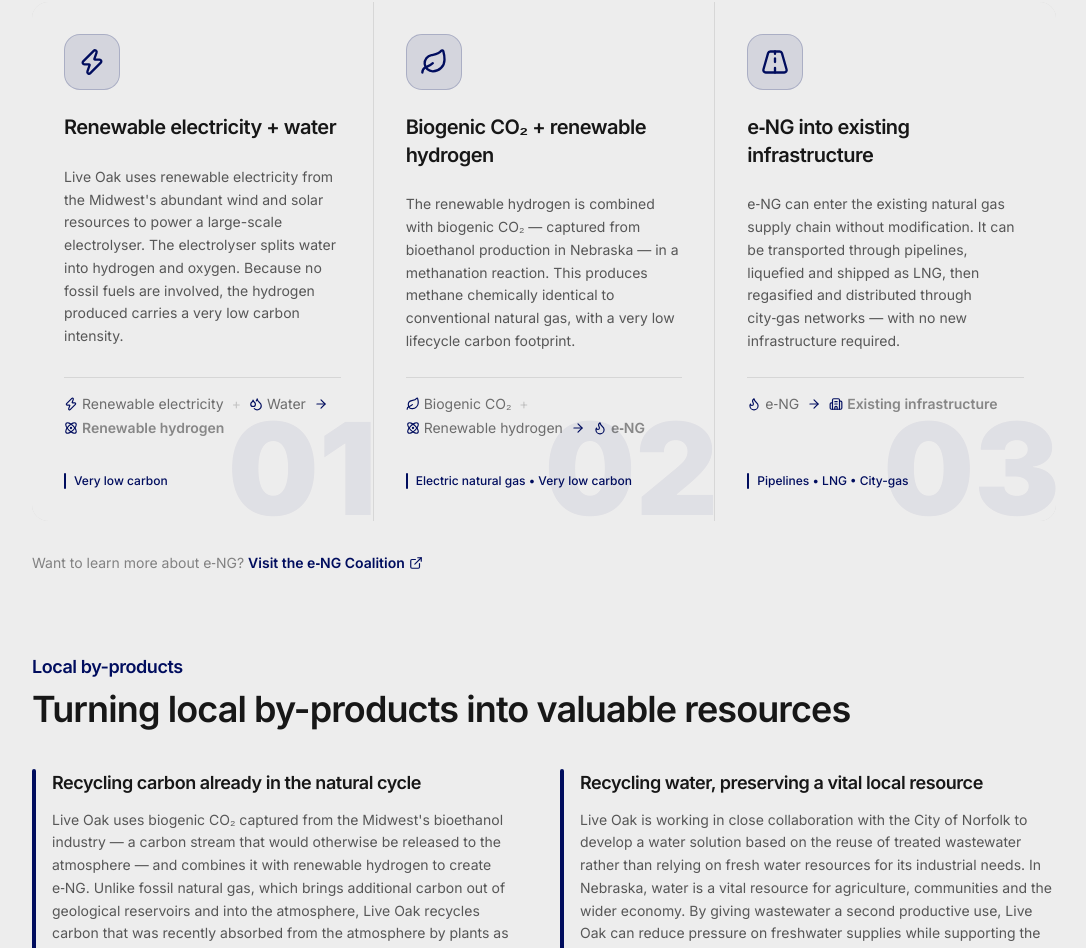
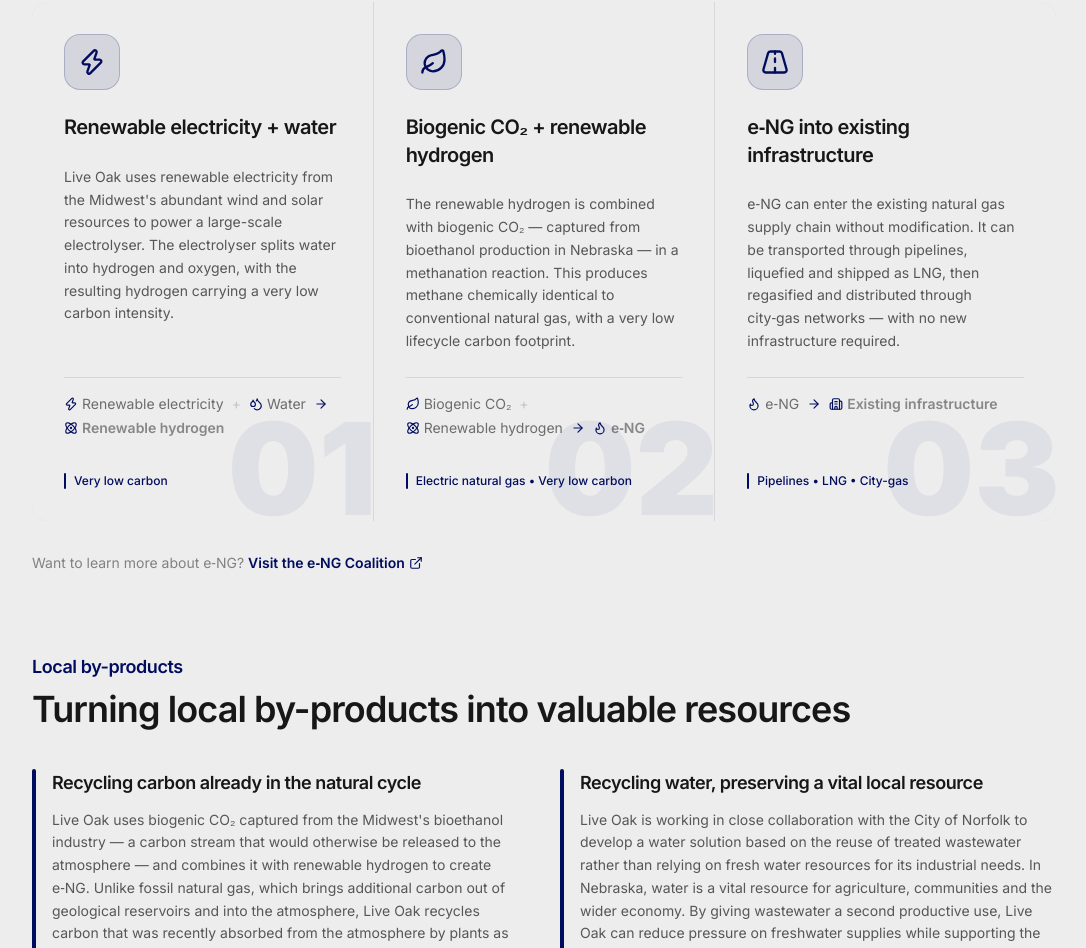
Before and after one commit to thecarpetjasp/liveoak-frontend, a Next.js app: page / in a window 1280 px wide. Shown: the part 4182-5130 px from the top of the page, without its empty margins (96-1182 px from the left). Built offline with nearby package versions, Linux system fonts and the light colour scheme.

Commit message:
Changed text on the first step of the eng process section.

```diff
--- a/app/(home)/(eng-process)/EngProcessV3.tsx
+++ b/app/(home)/(eng-process)/EngProcessV3.tsx
@@ -39,7 +39,7 @@
     Icon: Zap,
     title: "Renewable electricity + water",
     description:
-      "Live Oak uses renewable electricity from the Midwest's abundant wind and solar resources to power a large-scale electrolyser. The electrolyser splits water into hydrogen and oxygen. Because no fossil fuels are involved, the hydrogen produced carries a very low carbon intensity.",
+      "Live Oak uses renewable electricity from the Midwest's abundant wind and solar resources to power a large-scale electrolyser. The electrolyser splits water into hydrogen and oxygen, with the resulting hydrogen carrying a very low carbon intensity.",
     inputs: [
       { Icon: Zap, label: "Renewable electricity" },
       { Icon: Droplets, label: "Water" },
```
